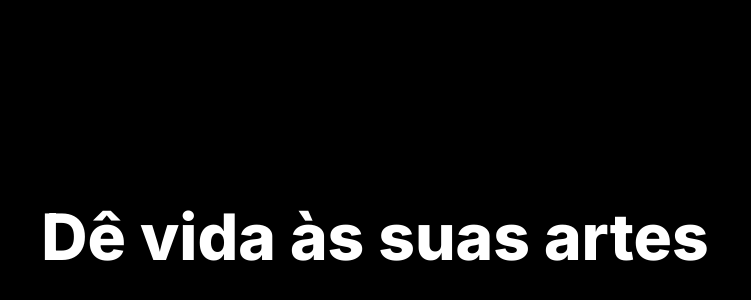
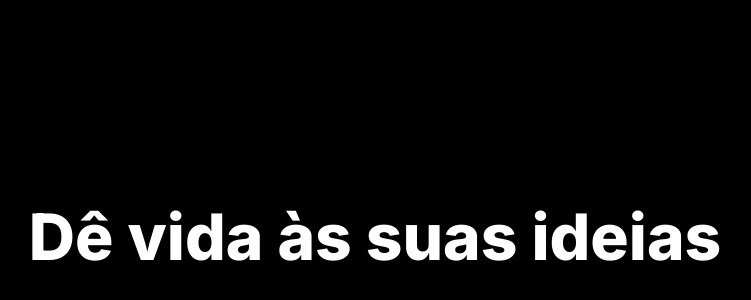
Before and after one commit to matvntsantos/sitetemplate, a plain HTML site: page index.html in a window 1280 px wide. Shown: the part 164-464 px from the top of the page, without its empty margins (265-1016 px from the left). Drawn offline with nearby package versions, Linux system fonts and the light colour scheme.

Commit message:
Update index.html

```diff
--- a/index.html
+++ b/index.html
@@ -93,7 +93,7 @@
     }
 
     .animated-text span::before {
-        content: "Dê vida às suas artes";
+        content: "Dê vida às suas ideias";
         color: white;
     }
 
```
